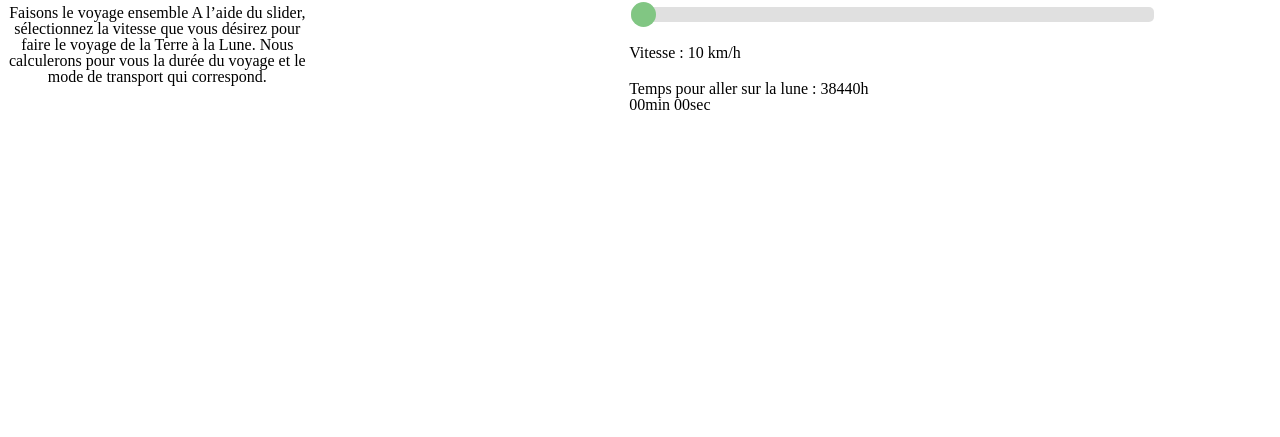
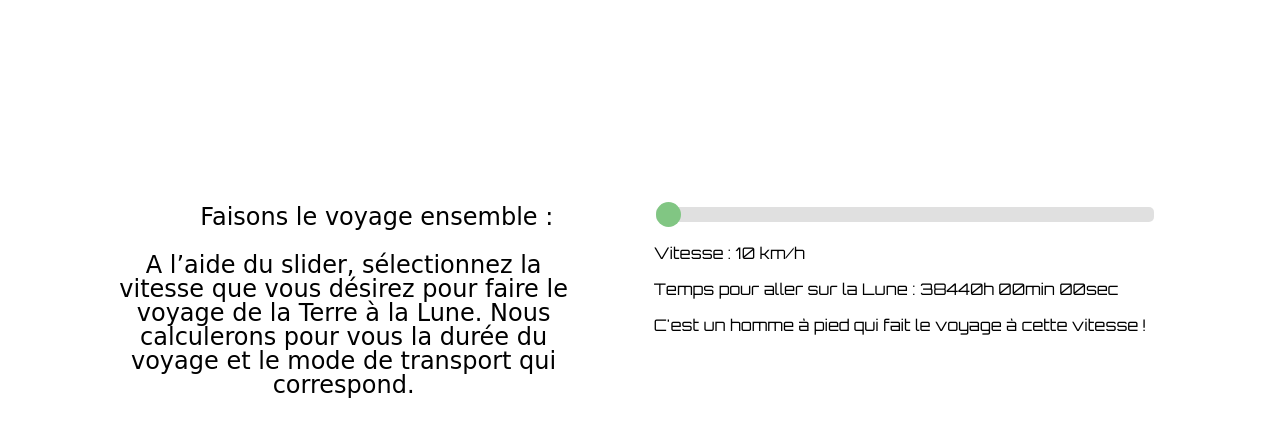
Before and after one commit to Prototype91/from_earth_to_the_moon, a website: page trip.html in a window 1280 px wide. Shown: the part 59-496 px from the top of the page. Drawn offline with Linux system fonts and the light colour scheme; a web font is replaced by a local one.

Commit message:
you can display the means of transport

```diff
--- a/css/style.css
+++ b/css/style.css
@@ -162,6 +162,8 @@ main h1 {
     padding-top: 2rem;
 }
 
+/* Line */
+
 .line {
     z-index: 1;
     position: absolute;
--- a/css/trip.css
+++ b/css/trip.css
@@ -1,4 +1,4 @@
-/*Nav-bar*/
+/* Nav-bar */
 .nav-bar {
     z-index: 2;
     width: 100%;
@@ -46,18 +46,20 @@ nav li:hover a {
     padding-right: 15px;
 }
 
+/* Body */
+
 main {
     display: flex;
 }
 
 main p {
-    width: 50%;
+    width: 88%;
     text-align: center;
 }
 
 
 
-
+/* Slider */
 
 .slider {
     -webkit-appearance: none;
@@ -92,8 +94,27 @@ main p {
 .slidecontainer {
     width: 90%;
     margin-right: 10%;
+    margin-top: 200px;
 }
+
+/* Text Slider */
+
 .slidecontainer p {
+    font-family: 'Orbitron', sans-serif;
     text-align: left;
     margin-top: 20px;
+    width: 100%;
 }
+
+.instructions {
+    width: 100%;
+    font-family: 'Gugi', cursive;
+    font-size: 1.5rem;
+    margin-top: 200px;
+    margin-left: 100px;
+
+}
+
+.instructions h1 {
+    text-align: center;
+}
--- a/js/trip.js
+++ b/js/trip.js
@@ -1,15 +1,27 @@
 let slider = document.getElementById("myRange");
 let output = document.getElementById("demo");
 let output2 = document.getElementById("time");
+let output3 = document.getElementById("means_of_transport");
 
 let distance = 384400;
+let means_of_transport = "un homme à pied"
 
 output.innerHTML = slider.value;
 output2.innerHTML = msToDate((distance / slider.value) * 3600000);
+output3.innerHTML = means_of_transport;
 
 slider.oninput = function () {
+
+    if(slider.value <= 10) means_of_transport = 'un homme à pied';
+    if(slider.value > 10 && slider.value <= 65) means_of_transport = 'un cheval pur-sang';
+    if(slider.value > 65 && slider.value <= 325) means_of_transport = 'une voiture Ferrari';
+    if(slider.value > 325 && slider.value <= 740) means_of_transport = 'un avion jet';
+    if(slider.value > 740 && slider.value <= 1185) means_of_transport = 'un avion de ligne A380';
+    if(slider.value > 1185 && slider.value <= 5500) means_of_transport = 'la fusée Apollo 11';
+
     output.innerHTML = this.value;
     output2.innerHTML = msToDate((distance / slider.value) * 3600000);
+    output3.innerHTML = means_of_transport;
 }
 
 function msToDate(milliseconds) {
--- a/package.json
+++ b/package.json
@@ -11,7 +11,5 @@
   "devDependencies": {
     "live-server": "^1.2.1"
   },
-  "dependencies": {
-    "rangeslider.js": "^2.3.2"
-  }
+  "dependencies": {}
 }
--- a/the_trip.html
+++ b/trip.html
@@ -10,6 +10,7 @@
     <link rel="stylesheet" href="css/reset.css">
     <link rel="stylesheet" href="css/trip.css">
     <link href="https://fonts.googleapis.com/css?family=Gugi" rel="stylesheet">
+    <link href="https://fonts.googleapis.com/css?family=Orbitron" rel="stylesheet">
 </head>
 
 <body>
@@ -19,23 +20,24 @@
                         class="img-logo">Terre / Lune</a></li>
             <li class="menu-intro"><a href="index.html">Introduction</a></li>
             <li class="menu-space-view"><a href="space_view.html">Vue de l'espace</a></li>
-            <li class="menu-trip"><a href="the_trip.html">Le voyage</a></li>
+            <li class="menu-trip"><a href="trip.html">Le voyage</a></li>
         </ul>
     </nav> <br><br><br><br>
 
     <main>
 
-        <div>
-            <p>Faisons le voyage ensemble
-                A l’aide du slider, sélectionnez la vitesse que vous désirez pour
-                faire le voyage de la Terre à la Lune. Nous calculerons pour vous la
-                durée du voyage et le mode de transport qui correspond.</p>
+        <div class="instructions">
+            <h1>Faisons le voyage ensemble : </h1> <br>
+            <p>A l’aide du slider, sélectionnez la vitesse que vous désirez pour faire le
+                voyage de la Terre à la Lune. Nous calculerons pour vous la durée du voyage et le mode de transport qui
+                correspond.</p>
 
         </div>
         <div class="slidecontainer">
             <input type="range" min="10" max="5500" value="10" class="slider" id="myRange">
             <p>Vitesse : <span id="demo"></span> km/h</p>
-            <p>Temps pour aller sur la lune : <span id="time"></span></p>
+            <p>Temps pour aller sur la Lune : <span id="time"></span></p>
+            <p>C'est <span id="means_of_transport"></span> qui fait le voyage à cette vitesse !</p>
         </div>
 
     </main>
```
Also changed, not shown: index.html (+1 -1 lines), space_view.html (+1 -1 lines), 1 other file.
